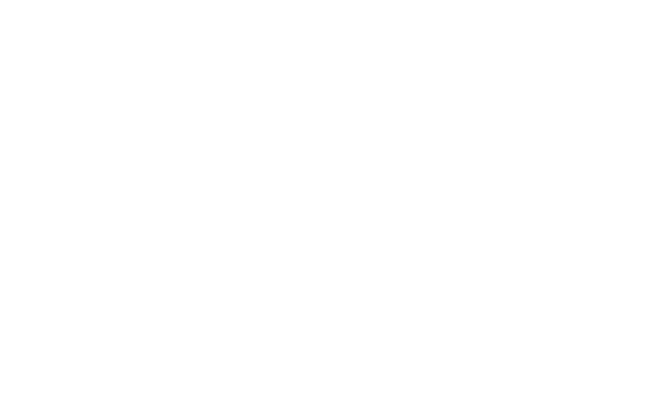
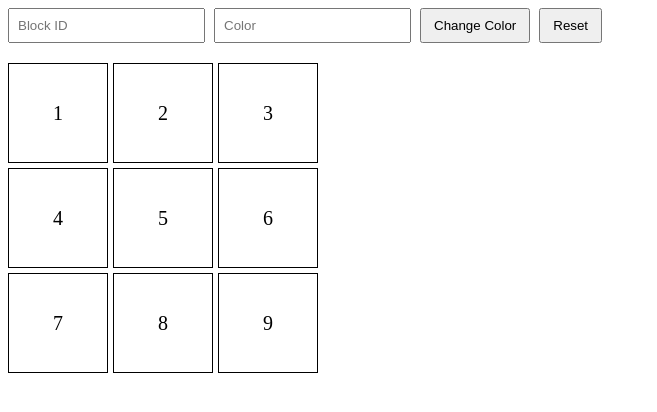
Before and after one commit to acciojob/Replit-Asian-Paints-Ashishr944, a website: page main.html in a window 1280 px wide. Shown: the whole page, without its empty margins (0-657 px from the left). Drawn offline with Linux system fonts and the light colour scheme.

Commit message:
created a submission

```diff
--- a/main.html
+++ b/main.html
@@ -1,16 +1,30 @@
 <!DOCTYPE html>
+<html>
+<head>
+    <link rel="stylesheet" href="styles.css">
+</head>
+<body>
 
-<html>
+    <div>
+        <input type="number" id="block_id" placeholder="Block ID">
+        <input type="text" id="colour_id" placeholder="Color">
 
-<head>
-	<link rel="stylesheet" href="styles.css">
-</head>
+        <button id="change_button">Change Color</button>
+        <button id="Reset">Reset</button>
+    </div>
 
-<body>
-	<!-- the entire body must be written by student -->
-    <script type="text/javascript" src="./script.js">
-</script>
+    <div id="grid-container">
+        <div id="grid-item" class="grid-box">1</div>
+        <div id="grid-item" class="grid-box">2</div>
+        <div id="grid-item" class="grid-box">3</div>
+        <div id="grid-item" class="grid-box">4</div>
+        <div id="grid-item" class="grid-box">5</div>
+        <div id="grid-item" class="grid-box">6</div>
+        <div id="grid-item" class="grid-box">7</div>
+        <div id="grid-item" class="grid-box">8</div>
+        <div id="grid-item" class="grid-box">9</div>
+    </div>
 
+    <script type="text/javascript" src="./script.js"></script>
 </body>
-
 </html>
--- a/script.js
+++ b/script.js
@@ -1 +1,25 @@
 //your JS code here. If required.
+const blocks = document.getSelectorAll(".grid-box");
+const blockId = document.getElementById("block_id");
+const colourId = document.getElementById("colour_id")
+const changeButton = document.getElementById("change_button")
+const resetButton = document.getElementById("Reset")
+
+
+changeButton.addEventListener("click", function (){
+	blocks.forEach(function (block){
+		block.style.backgroundColor = "transparent";
+	});
+	const id = parseInt(blockedId.value);
+
+	if(id >= 1&& id <= 9){
+		block[id -1].style.backgroundColor = colourId.value;
+	}
+})
+
+resetButton.addEventListener("click", function (){
+	blocks.forEach(function (block){
+		block.style.backgroundColor = "transparent";
+	});
+
+});
--- a/styles.css
+++ b/styles.css
@@ -1 +1,27 @@
 /*  your css code here. If applicable */
+#grid-container {
+    display: grid;
+    grid-template-columns: repeat(3, 100px);
+    grid-template-rows: repeat(3, 100px);
+    gap: 5px;
+    margin-top: 20px;
+}
+
+.grid-box {
+    border: 1px solid black;
+    display: flex;
+    justify-content: center;
+    align-items: center;
+    background-color: transparent;
+    font-size: 20px;
+}
+
+input {
+    padding: 8px;
+    margin-right: 5px;
+}
+
+button {
+    padding: 8px 12px;
+    margin-right: 5px;
+}
```
